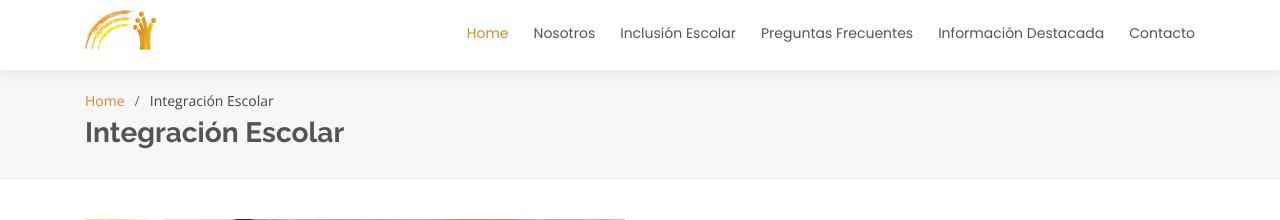
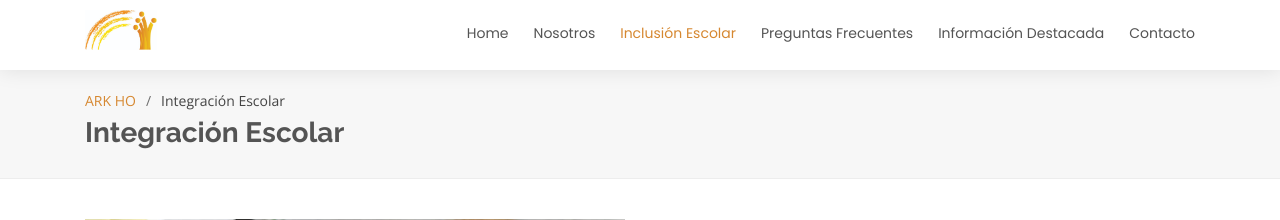
Before and after one commit to nico91d/TrabajoF, a PHP site: page /inclusion.php in a window 1280 px wide. Shown: the top 220 px of the page. Run offline with PHP 8.4, Linux system fonts and the light colour scheme; some libraries are stand-ins or nearby versions.

Commit message:
Update inclusion.php

```diff
--- a/inclusion.php
+++ b/inclusion.php
@@ -1,15 +1,66 @@
 <!DOCTYPE html>
 <html lang="en">
+<head>
+  <meta charset="utf-8">
+  <meta content="width=device-width, initial-scale=1.0" name="viewport">
+
+  <title>Fundación Ark Ho</title>
+  <meta content="" name="descriptison">
+  <meta content="" name="keywords">
+
+  <!--link de los social media en la parte de abajo de la pagina-->
+  <link rel="stylesheet" href="https://cdnjs.cloudflare.com/ajax/libs/font-awesome/5.13.0/css/all.min.css">
+
+  <!-- Favicons -->
+  <link href="assets/img/favicon.png" rel="icon">
+  <link href="assets/img/apple-touch-icon.png" rel="apple-touch-icon">
+
+  <!-- Google Fonts -->
+  <link href="https://fonts.googleapis.com/css?family=Open+Sans:300,300i,400,400i,600,600i,700,700i|Raleway:300,300i,400,400i,500,500i,600,600i,700,700i|Poppins:300,300i,400,400i,500,500i,600,600i,700,700i" rel="stylesheet">
+
+  <!-- Vendor CSS Files -->
+  <link href="assets/vendor/bootstrap/css/bootstrap.min.css" rel="stylesheet">
+  <link href="assets/vendor/icofont/icofont.min.css" rel="stylesheet">
+  <link href="assets/vendor/boxicons/css/boxicons.min.css" rel="stylesheet">
+  <link href="assets/vendor/animate.css/animate.min.css" rel="stylesheet">
+  <link href="assets/vendor/owl.carousel/assets/owl.carousel.min.css" rel="stylesheet">
+  <link href="assets/vendor/venobox/venobox.css" rel="stylesheet">
+
+  <!-- Template Main CSS File -->
+  <link href="assets/css/style.css" rel="stylesheet">
+</head>
 
 <body>
+  <?php include ('conexion.php'); ?>
+  <header id="header">
+    <div class="container d-flex">
+
+      <div class="logo mr-auto">
+        <a href="index.php"><img src="assets/img/menu/logo.png" alt="" class="img-fluid"></a>
+      </div>
+
+      <nav class="nav-menu d-none d-lg-block">
+        <ul>
+          <li><a href="index.php">Home</a></li>
+          <li><a href="nosotros.php">Nosotros</a></li>
+          <li class="active"><a href="#">Inclusión Escolar</a></li>
+          <li><a href="preguntas.php">Preguntas Frecuentes</a></li>
+          <li><a href="ndestacadas.php">Información Destacada</a></li>
+          <li><a href="contacto.php">Contacto</a></li>
+
+        </ul>
+      </nav><!-- .nav-menu -->
+
+    </div>
+  </header><!-- End Header -->
+
   <main id="main">
-  <?php include ('menu.php'); ?>
     <!-- ======= Breadcrumbs ======= -->
     <section id="breadcrumbs" class="breadcrumbs">
       <div class="container">
 
         <ol>
-          <li><a href="index.html">Home</a></li>
+          <li><a href="index.html">ARK HO</a></li>
           <li>Integración Escolar</li>
         </ol>
         <h2>Integración Escolar</h2>
@@ -110,5 +161,20 @@
   <?php include ('footer.php'); ?>
   <a href="#" class="back-to-top"><i class="icofont-simple-up"></i></a>
 
+  <!-- Vendor JS Files -->
+  <script src="assets/vendor/jquery/jquery.min.js"></script>
+  <script src="assets/vendor/bootstrap/js/bootstrap.bundle.min.js"></script>
+  <script src="assets/vendor/jquery.easing/jquery.easing.min.js"></script>
+  <script src="assets/vendor/php-email-form/validate.js"></script>
+  <script src="assets/vendor/jquery-sticky/jquery.sticky.js"></script>
+  <script src="assets/vendor/owl.carousel/owl.carousel.min.js"></script>
+  <script src="assets/vendor/waypoints/jquery.waypoints.min.js"></script>
+  <script src="assets/vendor/counterup/counterup.min.js"></script>
+  <script src="assets/vendor/isotope-layout/isotope.pkgd.min.js"></script>
+  <script src="assets/vendor/venobox/venobox.min.js"></script>
+
+  <!-- Template Main JS File -->
+  <script src="assets/js/main.js"></script>
+
 </body>
 </html>
```
